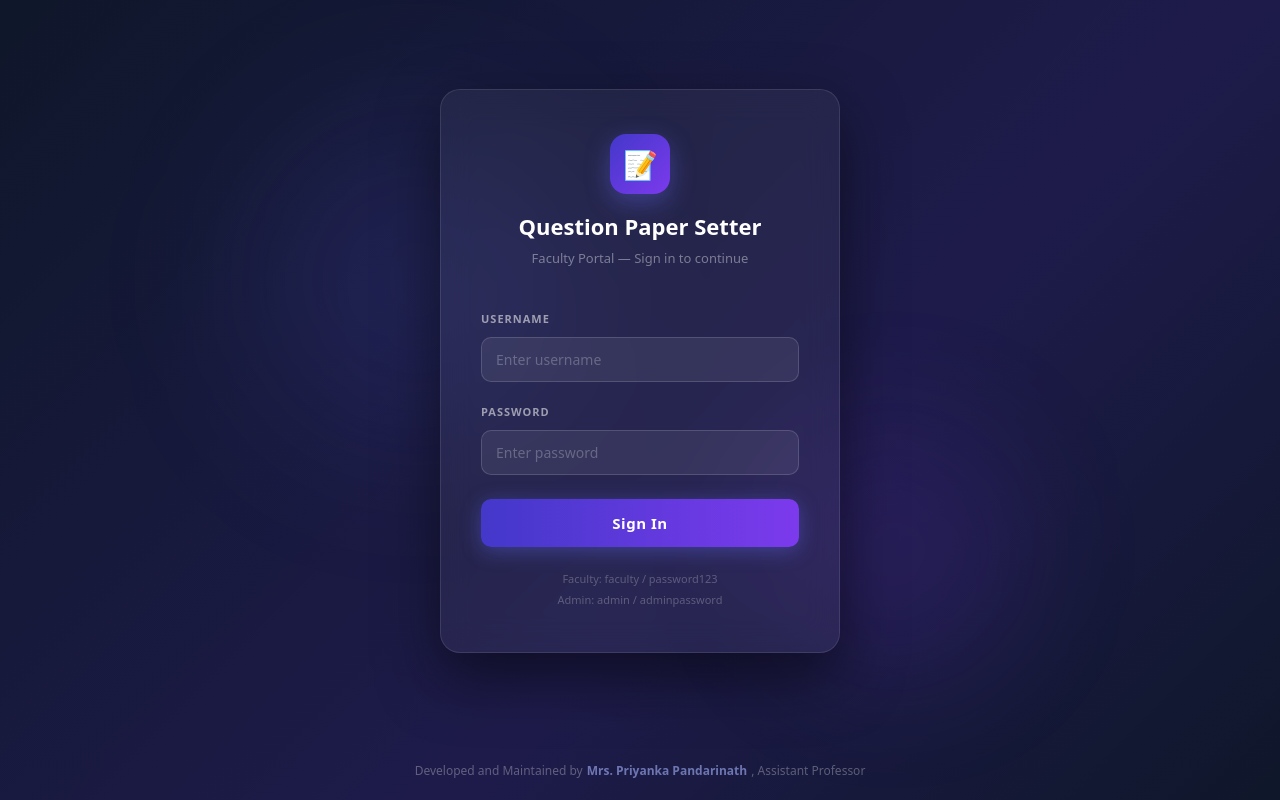
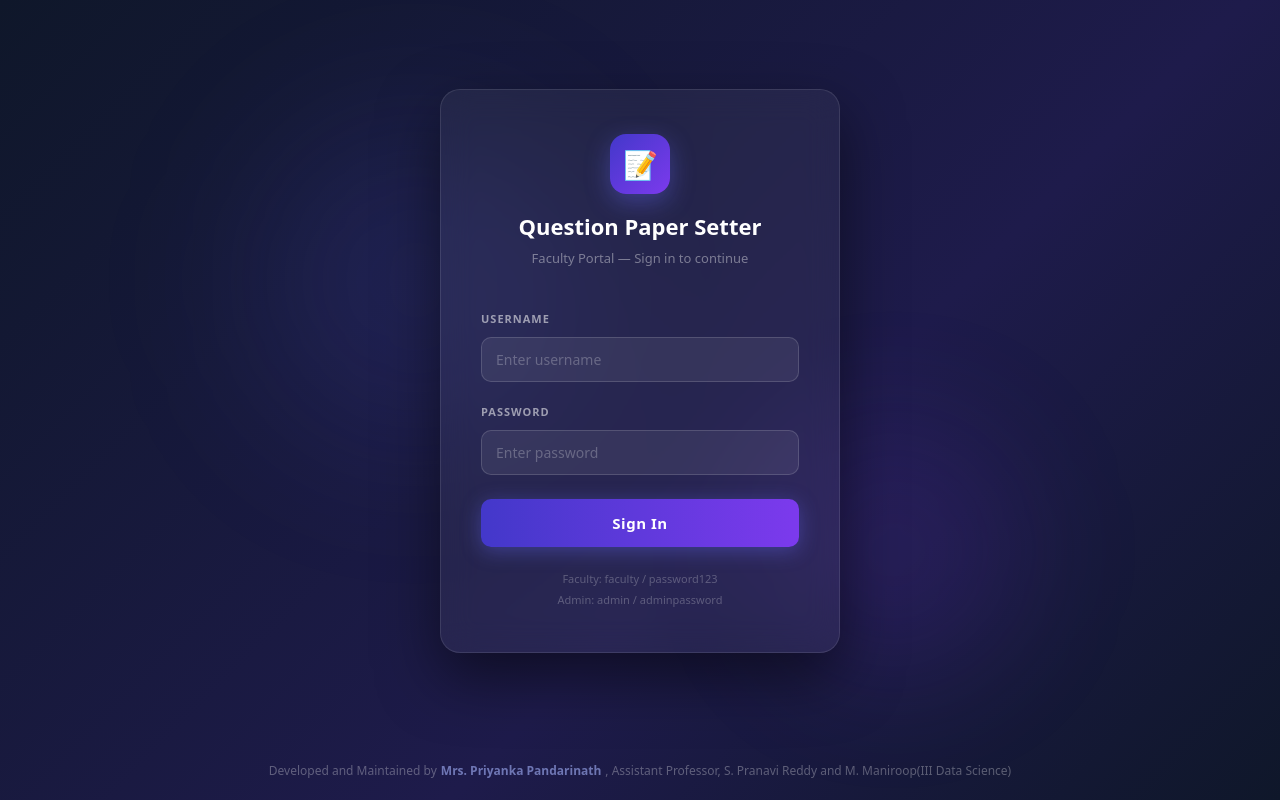
Before and after one commit to Maniroop03/questionpapersetter, a React (Vite) app: page / in a window 1280 px wide. Built offline with nearby package versions, Linux system fonts and the light colour scheme.

Commit message:
Update LoginPage.tsx

```diff
--- a/src/components/LoginPage.tsx
+++ b/src/components/LoginPage.tsx
@@ -193,7 +193,7 @@ const LoginPage: React.FC<LoginPageProps> = ({ onLogin }) => {
             }}>
                 <span>Developed and Maintained by</span>
                 <strong style={{ color: 'rgba(165,180,252,0.6)' }}>Mrs. Priyanka Pandarinath</strong>
-                <span>, Assistant Professor</span>
+                <span>, Assistant Professor, S. Pranavi Reddy and M. Maniroop(III Data Science)</span>
             </div>
         </div>
     );
```
